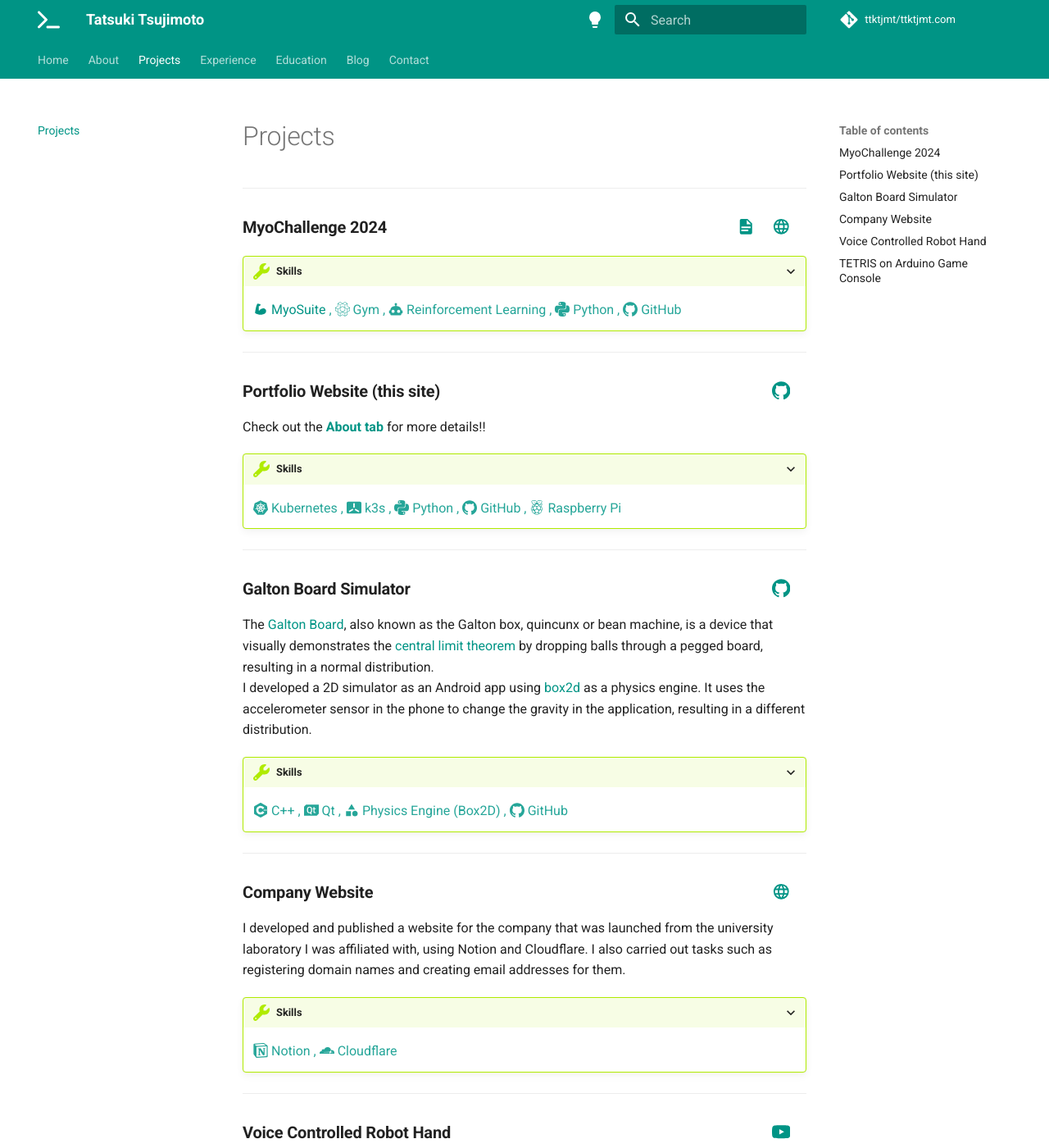
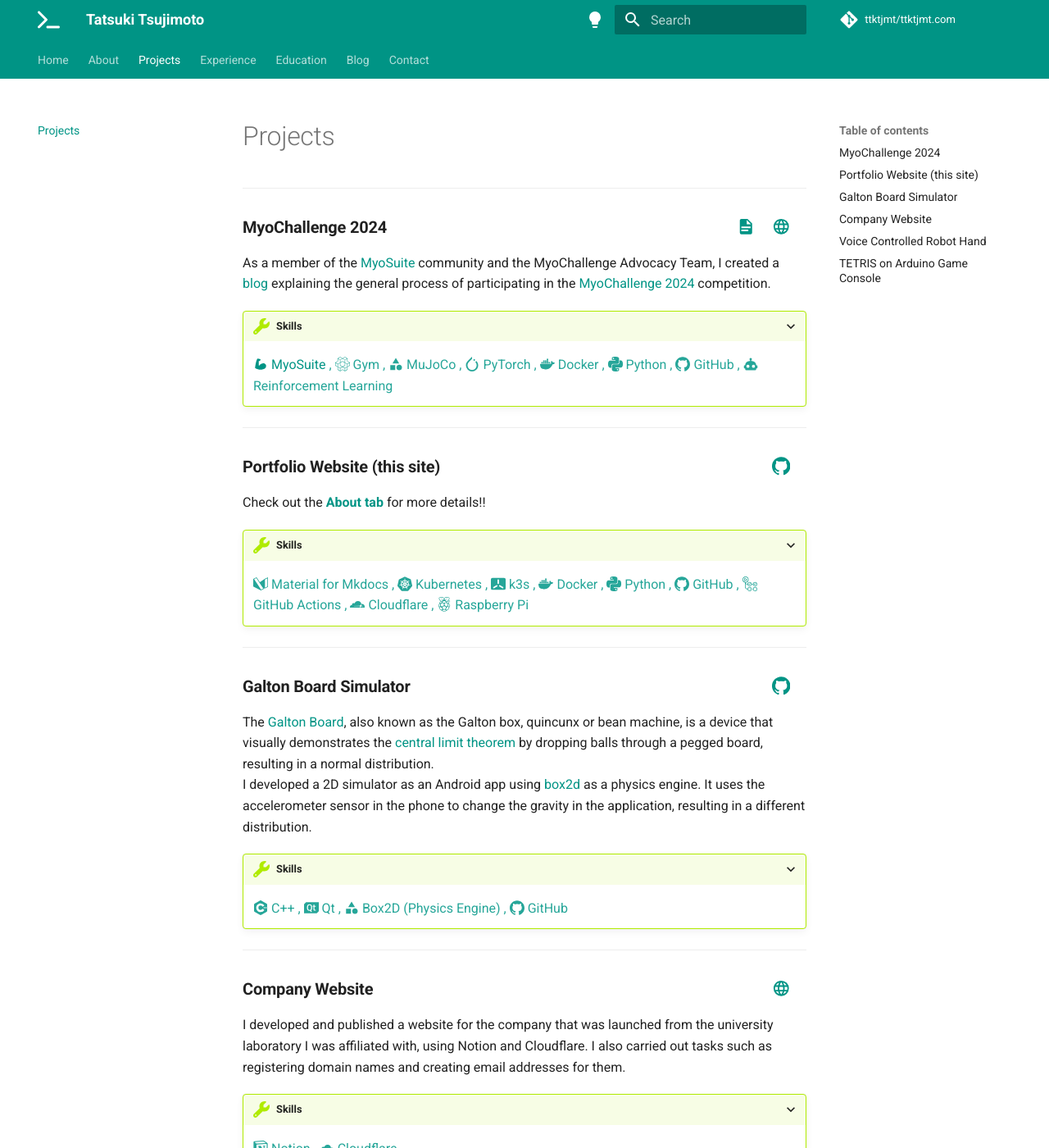
Before and after one commit to ttktjmt/ttktjmt.com, an MkDocs documentation site: the page built from docs/docs/projects.md, in a window 1280 px wide and 1400 px high. Shown: the whole window at 82% size. Built offline with MkDocs 1.6.1 and Material for MkDocs 9.7.7, drawn with Linux system fonts in a browser that asks for light colours; comment, search, counter and statistics services are not loaded.

Commit message:
Update projects page

```diff
--- a/docs/docs/projects.md
+++ b/docs/docs/projects.md
@@ -5,22 +5,22 @@
 
 ### **MyoChallenge 2024** [:material-web:](https://sites.google.com/view/myosuite/myochallenge/myochallenge-2024){:target="_blank" rel="noopener noreferrer" title="Official Website" style="float: right; margin-right: 1rem;"} [:material-file-document:](blog/posts/myochallenge2024/comprehensive-guide.md){:rel="noopener noreferrer" title="My Blog" style="float: right; margin-right: 1rem;"}
 
-<!--
-description
+As a member of the [MyoSuite](https://sites.google.com/view/myosuite){:target="_blank"} community and the MyoChallenge Advocacy Team, I created a [blog](blog/posts/myochallenge2024/comprehensive-guide.md){:target="_blank"} explaining the general process of participating in the [MyoChallenge 2024](https://sites.google.com/view/myosuite/myochallenge/myochallenge-2024){:target="_blank"} competition.
+<!-- - The blog was cited on the official [MyoChallenge Advocacy Website](https://sites.google.com/view/myochallenge-2024-advocacy){:target="_blank"} and promoted by the official account on SNS.
+    - Linkedin Post
+    - X -->
 
-- I created a [blog](blog/posts/myochallenge2024/comprehensive-guide.md){:target="_blank"} explaining an overall procedure of joining the competition
-- The blog was cited on the official [MyoChallenge Advocacy Website](https://sites.google.com/view/myochallenge-2024-advocacy){:target="_blank"} and promoted by the official account on SNS.
-    - Linkedin Post
-    - X
- -->
 
 ???+ skills
 
     [:material-arm-flex: MyoSuite](https://github.com/MyoHub/myosuite){:target="_blank"} ,
     :simple-openaigym: Gym ,
-    :material-robot: Reinforcement Learning ,
+    :material-shape: MuJoCo ,
+    :simple-pytorch: PyTorch ,
+    :simple-docker: Docker ,
     :simple-python: Python ,
-    :simple-github: GitHub
+    :simple-github: GitHub ,
+    :material-robot: Reinforcement Learning
 
 ---
 
@@ -30,10 +30,14 @@
 
 ???+ skills
 
+    :simple-materialformkdocs: Material for Mkdocs ,
     :simple-kubernetes: Kubernetes ,
     :simple-k3s: k3s ,
+    :simple-docker: Docker ,
     :simple-python: Python ,
     :simple-github: GitHub ,
+    :simple-githubactions: GitHub Actions ,
+    :simple-cloudflare: Cloudflare ,
     :simple-raspberrypi: Raspberry Pi
 
 ---
@@ -47,7 +51,7 @@
 
     :simple-cplusplus: C++ ,
     :simple-qt: Qt ,
-    :material-shape: Physics Engine (Box2D) ,
+    :material-shape: Box2D (Physics Engine) ,
     :simple-github: GitHub
 
 ---
```
